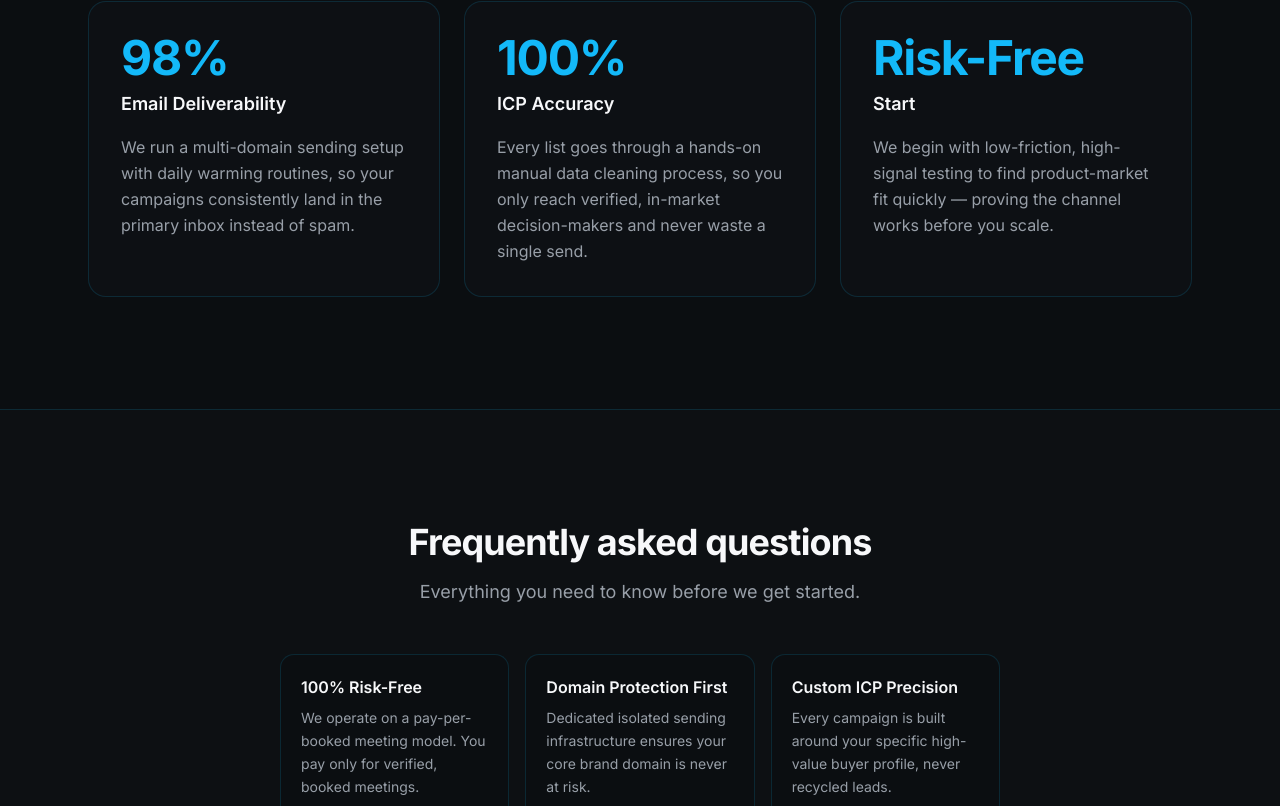
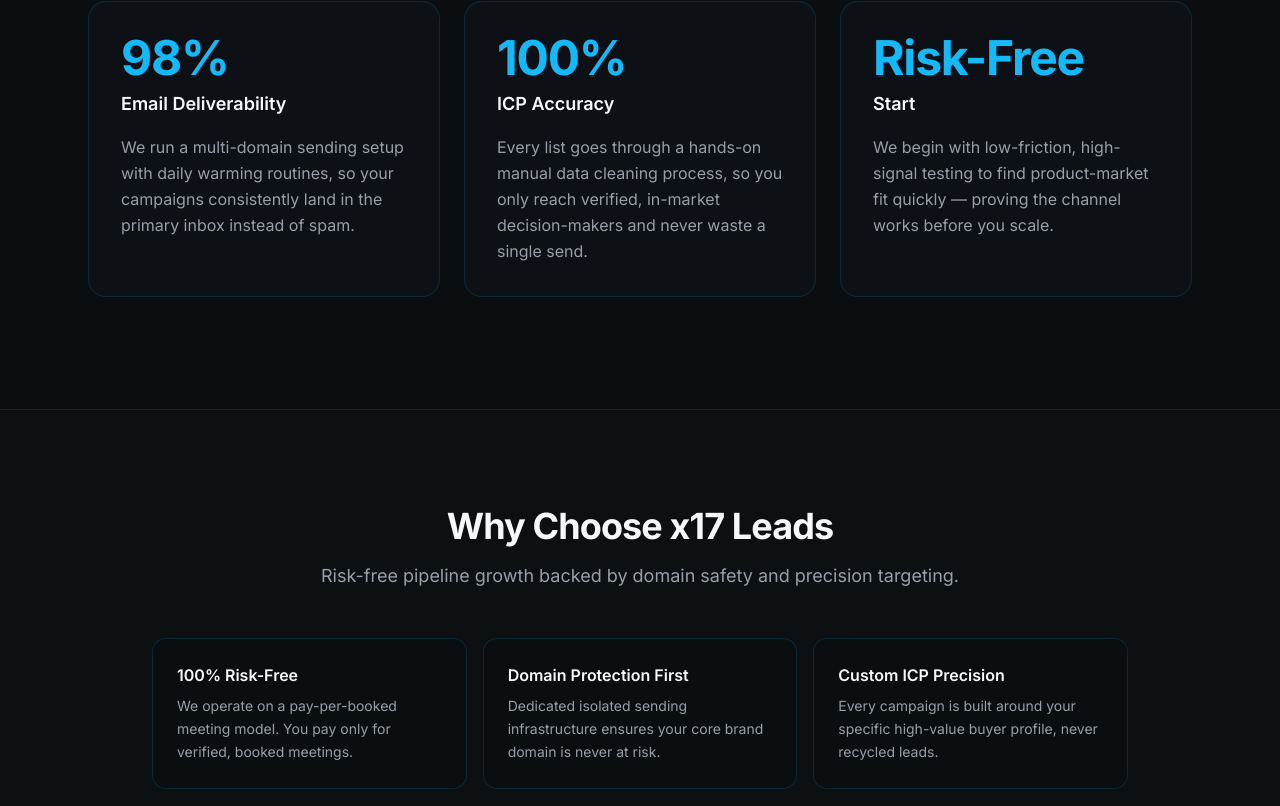
Before and after one commit to heyitsmilind/x17leads, a Next.js app: page / in a window 1280 px wide. Shown: the part 2693-3499 px from the top of the page. Built offline with nearby package versions, Linux system fonts and the light colour scheme.

Commit message:
Separate benefits from FAQ section

```diff
--- a/components/faq.tsx
+++ b/components/faq.tsx
@@ -25,20 +25,7 @@ const faqs = [
 export function Faq() {
   const [open, setOpen] = useState<number | null>(0)
 
-  return (
-    <section id="faqs" className="border-y border-border bg-card/30">
-      <div className="mx-auto max-w-3xl px-6 py-20 md:py-28">
-        <div className="text-center">
-          <h2 className="text-balance text-3xl font-bold tracking-tight text-foreground sm:text-4xl">
-            Frequently asked questions
-          </h2>
-          <p className="mt-4 text-pretty text-lg text-muted-foreground">
-            Everything you need to know before we get started.
-          </p>
-        </div>
-
-        <div className="mt-12 grid gap-4 md:grid-cols-3">
-          {[
+  const benefits = [
     {
       title: '100% Risk-Free',
       description: 'We operate on a pay-per-booked meeting model. You pay only for verified, booked meetings.',
@@ -51,12 +38,41 @@ export function Faq() {
       title: 'Custom ICP Precision',
       description: 'Every campaign is built around your specific high-value buyer profile, never recycled leads.',
     },
-          ].map((benefit) => (
-            <div key={benefit.title} className="rounded-xl border border-border bg-background p-5">
+  ]
+
+  return (
+    <>
+      <section id="why-choose-us" className="border-y border-border bg-card/30">
+        <div className="mx-auto max-w-5xl px-6 py-20 md:py-24">
+          <div className="text-center">
+            <h2 className="text-balance text-3xl font-bold tracking-tight text-foreground sm:text-4xl">
+              Why Choose x17 Leads
+            </h2>
+            <p className="mx-auto mt-4 max-w-2xl text-pretty text-lg text-muted-foreground">
+              Risk-free pipeline growth backed by domain safety and precision targeting.
+            </p>
+          </div>
+
+          <div className="mt-12 grid gap-4 md:grid-cols-3">
+            {benefits.map((benefit) => (
+              <div key={benefit.title} className="rounded-xl border border-border bg-background p-6">
                 <h3 className="text-base font-semibold text-foreground">{benefit.title}</h3>
                 <p className="mt-2 text-sm leading-relaxed text-muted-foreground">{benefit.description}</p>
               </div>
             ))}
+          </div>
+        </div>
+      </section>
+
+      <section id="faqs" className="border-b border-border bg-card/30">
+        <div className="mx-auto max-w-3xl px-6 py-20 md:py-28">
+          <div className="text-center">
+            <h2 className="text-balance text-3xl font-bold tracking-tight text-foreground sm:text-4xl">
+              Frequently asked questions
+            </h2>
+            <p className="mt-4 text-pretty text-lg text-muted-foreground">
+              Everything you need to know before we get started.
+            </p>
           </div>
 
           <div className="mt-12 flex flex-col gap-3">
@@ -93,5 +109,6 @@ export function Faq() {
           </div>
         </div>
       </section>
+    </>
   )
 }
```
Lines whose indentation alone changed are shown as unchanged.
